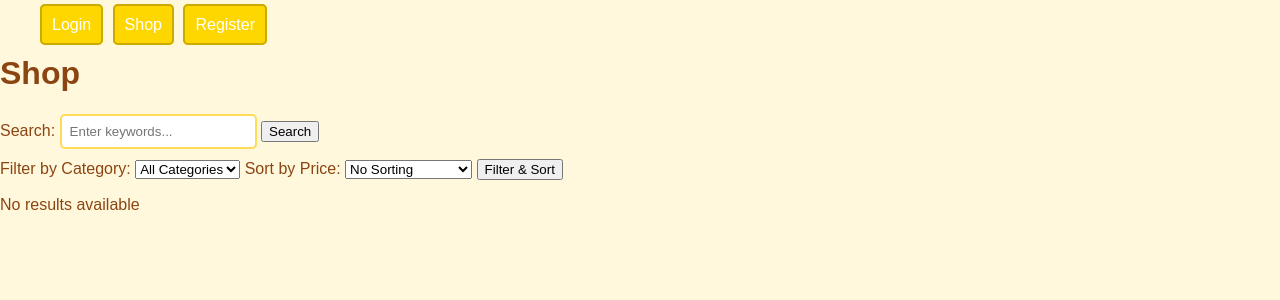
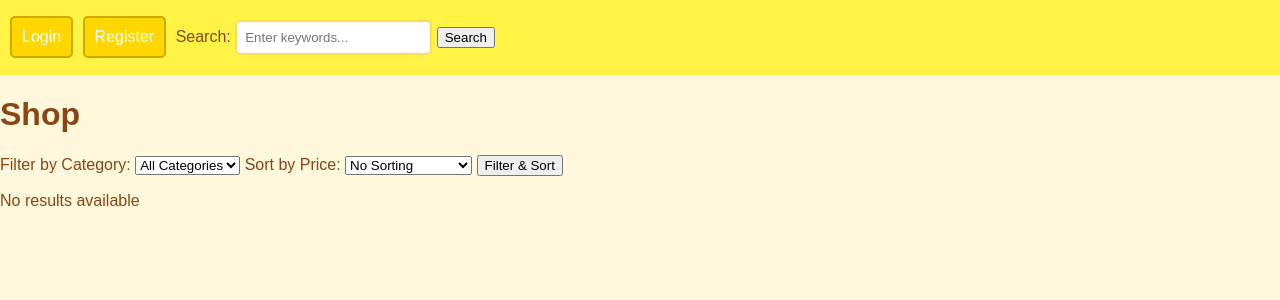
Before and after one commit to aditn2003/it202---an238, a PHP site: page /M2/shop.php in a window 1280 px wide. Shown: the top 300 px of the page. Run offline with PHP 8.4, Linux system fonts and the light colour scheme; data that the repository does not hold is empty.

Commit message:
moved search bar, modified CSS

```diff
--- a/M2/partials/nav.php
+++ b/M2/partials/nav.php
@@ -1,37 +1,40 @@
 <?php
-//Note: this is to resolve cookie issues with port numbers
+// Note: this is to resolve cookie issues with port numbers
 $domain = $_SERVER["HTTP_HOST"];
 if (strpos($domain, ":")) {
     $domain = explode(":", $domain)[0];
 }
-$localWorks = true; //some people have issues with localhost for the cookie params
-//if you're one of those people make this false
+$localWorks = true; // some people have issues with localhost for the cookie params
+// if you're one of those people make this false
 
-//this is an extra condition added to "resolve" the localhost issue for the session cookie
+// this is an extra condition added to "resolve" the localhost issue for the session cookie
 
 require_once(__DIR__ . "/../lib/functions.php");
+?>
 
-?>
 <nav>
-<link rel="stylesheet" href="style.css">
-    <ul>
+    <link rel="stylesheet" href="style.css">
+    <ul class="top-links">
         <?php if (is_logged_in()) : ?>
             <li><a href="shop.php">Shop</a></li>
             <li><a href="cart.php">Cart</a></li>
         <?php endif; ?>
         <?php if (!is_logged_in()) : ?>
             <li><a href="login.php">Login</a></li>
-            <li><a href="shop.php">Shop</a></li>
             <li><a href="register.php">Register</a></li>
-
         <?php endif; ?>
         <?php if (has_role('Admin')) : ?>
             <li><a href="add_product.php">Add Product</a></li>
             <li><a href="edit_product.php">Edit Product</a></li>
-
         <?php endif; ?>
         <?php if (is_logged_in()) : ?>
             <li><a href="logout.php">Logout</a></li>
         <?php endif; ?>
     </ul>
+    <!-- Move the search form outside the top-links ul to ensure it's on the same line -->
+    <form method="GET" action="shop.php" class="search-form">
+        <label for="search">Search:</label>
+        <input type="text" name="search" id="search" placeholder="Enter keywords...">
+        <button type="submit">Search</button>
+    </form>
 </nav>
--- a/M2/shop.php
+++ b/M2/shop.php
@@ -1,11 +1,13 @@
 <!DOCTYPE html>
 <html lang="en">
+
 <head>
     <meta charset="UTF-8">
     <meta name="viewport" content="width=device-width, initial-scale=1.0">
     <title>Shop</title>
     <link rel="stylesheet" href="style.css">
 </head>
+
 <body>
 
     <?php
@@ -22,7 +24,6 @@ try {
         $categories = $categoryStmt->fetchAll(PDO::FETCH_COLUMN);
 
         // Check if a search query is provided
-    // Check if a search query is provided
         if (isset($_GET['search']) && !empty($_GET['search'])) {
             $search = $_GET['search'];
 
@@ -38,8 +39,6 @@ if (isset($_GET['search']) && !empty($_GET['search'])) {
             $stmt->bindValue(':search', '%' . $search . '%', PDO::PARAM_STR);
             $stmt->execute();
             $products = $stmt->fetchAll(PDO::FETCH_ASSOC);
-
-
         } else {
             // Initialize $selectedCategory to an empty string
             $selectedCategory = '';
@@ -90,11 +89,6 @@ try {
     ?>
 
     <h1>Shop</h1>
-<form method="GET" action="shop.php">
-    <label for="search">Search:</label>
-    <input type="text" name="search" id="search" placeholder="Enter keywords...">
-    <button type="submit">Search</button>
-</form>
 
     <form method="GET">
         <label for="category">Filter by Category:</label>
@@ -127,7 +121,6 @@ try {
 
         <button type="submit">Filter & Sort</button>
     </form>
-
 
     <div class="product-container">
         <?php foreach ($products as $product): ?>
@@ -163,4 +156,5 @@ try {
     <?php endif; ?>
 
 </body>
+
 </html>
--- a/M2/style.css
+++ b/M2/style.css
@@ -27,9 +27,24 @@
     border-color: #b3cc33; /* Darker border */
 }
 
-/* Style navigation */
-nav li {
-    display: inline;
+
+
+
+nav {
+    text-align: left;
+    padding: 10px;
+    background-color: #fff346;
+}
+
+ul.top-links {
+    list-style-type: none;
+    margin: 0;
+    padding: 0;
+    display: inline-block; /* Ensure top links are in the same line */
+}
+
+ul.top-links li {
+    display: inline-block;
     background-color: #ffd700; /* Gold */
     padding: 10px;
     margin-right: 5px;
@@ -37,10 +52,22 @@ nav li {
     border: 2px solid #ccaa00; /* Darker border */
 }
 
-nav li a {
+ul.top-links a {
     color: #fff;
     text-decoration: none;
 }
+
+/* Center the search form */
+.search-form {
+    display: inline-block;
+    margin-top: 10px;
+}
+
+/* Optional: Center the button within the form */
+.search-form button {
+    vertical-align: middle;
+}
+
 
 /* Style input */
 input {
@@ -64,17 +91,16 @@ body {
     display: flex;
     flex-wrap: wrap;
     justify-content: space-around;
-    background-color: #ffe4b5; /* Set the background color for the product container */
-    color: #4b0082; /* Set a text color that complements the yellow background */
-    margin: 0 20px; /* Add margin to the left and right of the product container */
+     background-color: #ffe4b5; /* Set the background color for the product container */
+    color: #4b0082; /* Set the text color that complements the background */
 }
 
 .product {
-    width: 20%;
+    width: 19%; /* Adjust the width based on your design */
     box-sizing: border-box;
     border: 1px solid #ccc;
-    padding: 15px;
-    margin: 10px;
+    padding: 10px;
+    margin: 7px;
     text-align: center;
 }
 
```
Lines whose indentation alone changed are shown as unchanged.
